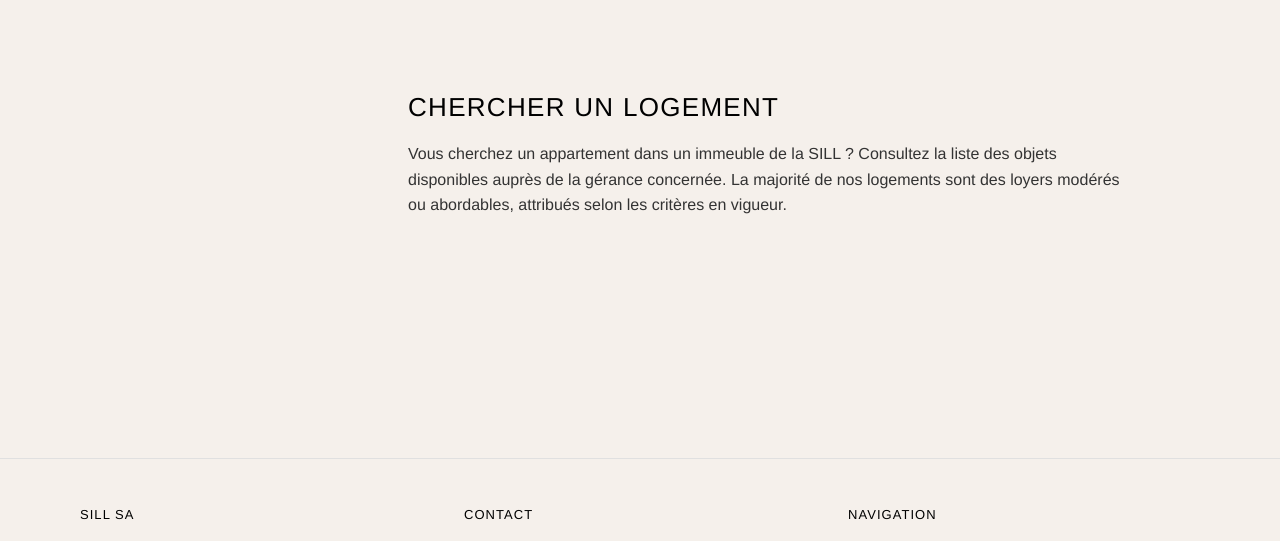
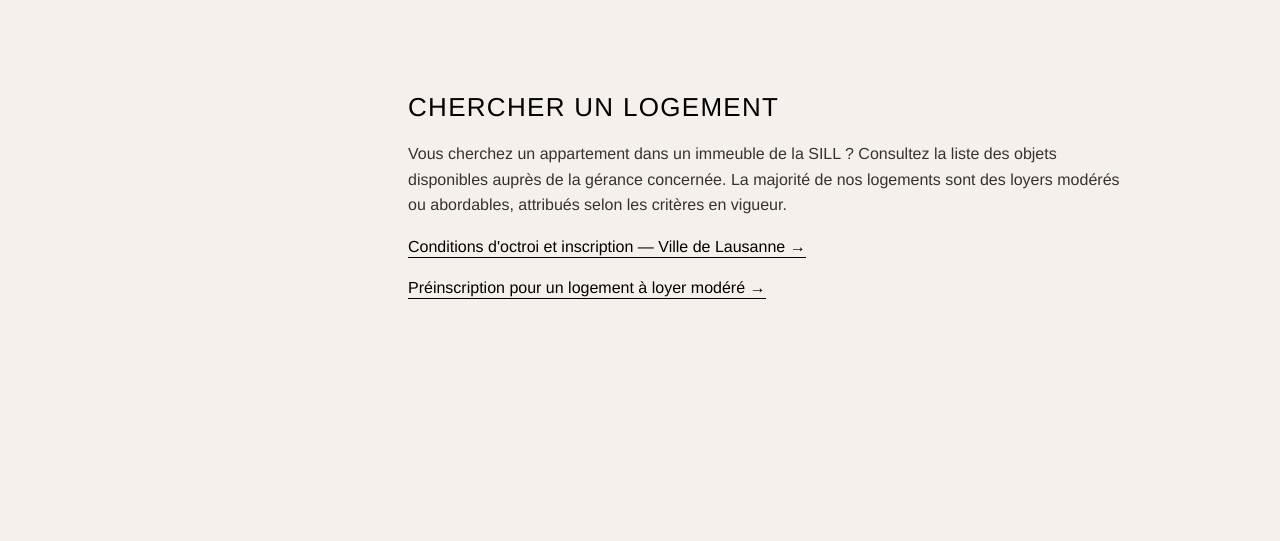
Before and after one commit to pmenoux/sillsa-v2, a PHP site: template site/templates/location.php in a window 1280 px wide. Shown: the part 1618-2159 px from the top of the page. Run offline with PHP 8.4, Linux system fonts and the light colour scheme; the template is opened without the code that fills it, so the values that code supplies are empty; some libraries are stand-ins or nearby versions.

Commit message:
feat(location): liens Ville de Lausanne inscription LLM

```diff
--- a/site/templates/location.php
+++ b/site/templates/location.php
@@ -76,6 +76,12 @@
         <div class="location-section reveal">
           <h2>Chercher un logement</h2>
           <p class="location-intro">Vous cherchez un appartement dans un immeuble de la SILL ? Consultez la liste des objets disponibles auprès de la gérance concernée. La majorité de nos logements sont des loyers modérés ou abordables, attribués selon les critères en vigueur.</p>
+          <p style="margin-top: 16px;">
+            <a href="https://www.lausanne.ch/vie-pratique/logement/logements-utilite-publique/logements-modere/conditions-octroi-inscription.html" class="location-link-arrow" target="_blank" rel="noopener">Conditions d'octroi et inscription — Ville de Lausanne</a>
+          </p>
+          <p style="margin-top: 8px;">
+            <a href="https://www.lausanne.ch/prestations/architecture-et-logement/preinscription-pour-logement-subventionne.html" class="location-link-arrow" target="_blank" rel="noopener">Préinscription pour un logement à loyer modéré</a>
+          </p>
         </div>
 
       </div>
```
